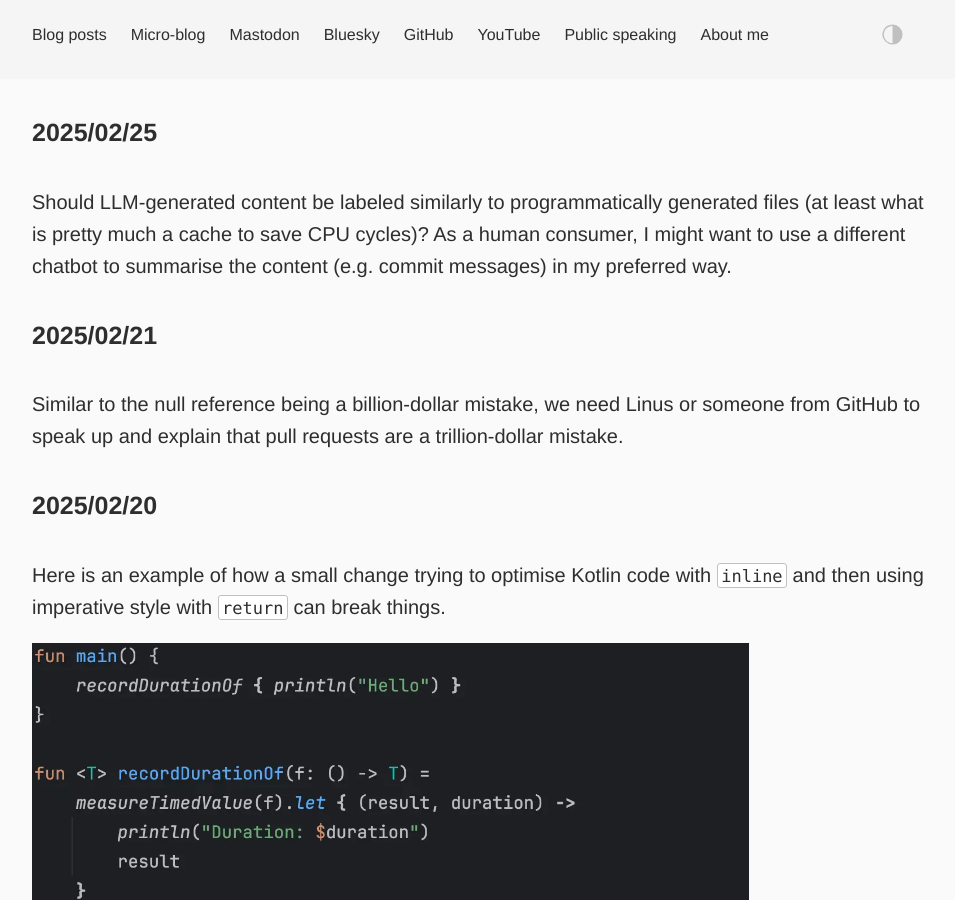
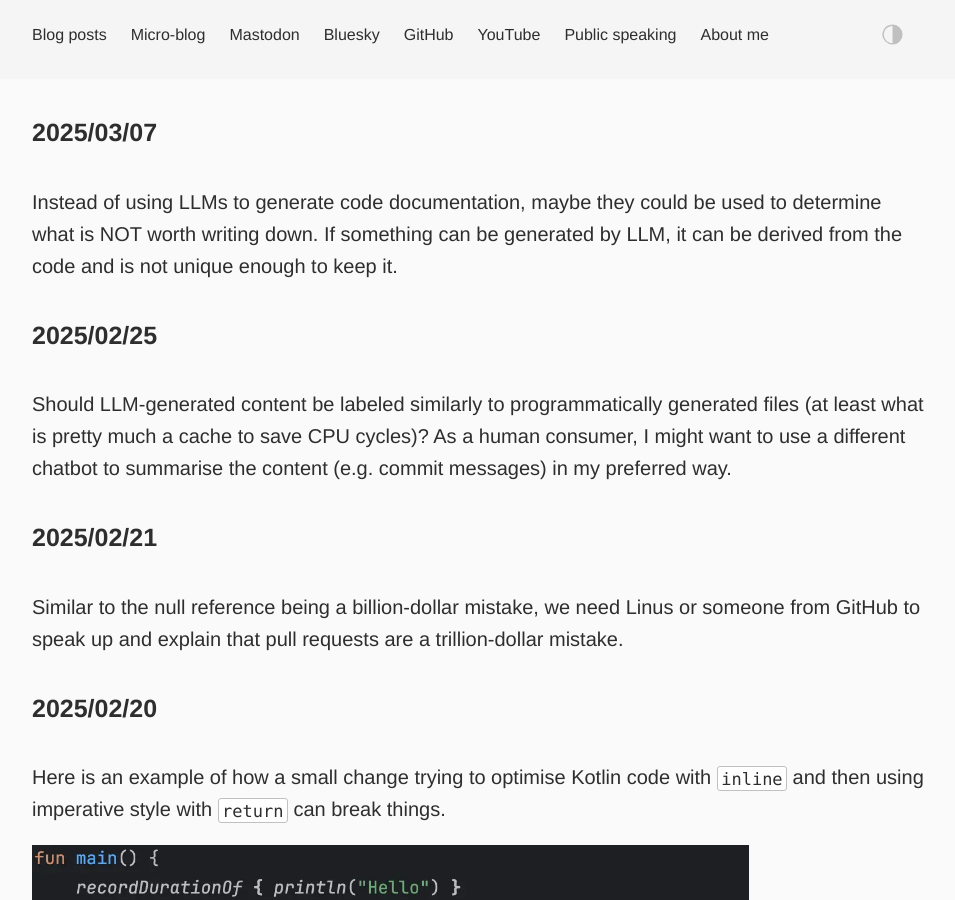
Before and after one commit to dkandalov/dkandalov.github.io, a Jekyll site: the page built from micro-blog.md, in a window 1280 px wide and 900 px high. Shown: the whole window, without its empty margins (160-1115 px from the left). Built offline with Jekyll 4.4.1, drawn with Linux system fonts in a browser that asks for light colours.

Commit message:
updated micro-blog

```diff
--- a/micro-blog.md
+++ b/micro-blog.md
@@ -2,6 +2,9 @@
 layout: post
 permalink: /micro-blog/
 ---
+
+#### 2025/03/07
+Instead of using LLMs to generate code documentation, maybe they could be used to determine what is NOT worth writing down. If something can be generated by LLM, it can be derived from the code and is not unique enough to keep it.
 
 #### 2025/02/25
 Should LLM-generated content be labeled similarly to programmatically generated files (at least what is pretty much a cache to save CPU cycles)? As a human consumer, I might want to use a different chatbot to summarise the content (e.g. commit messages) in my preferred way.
```
